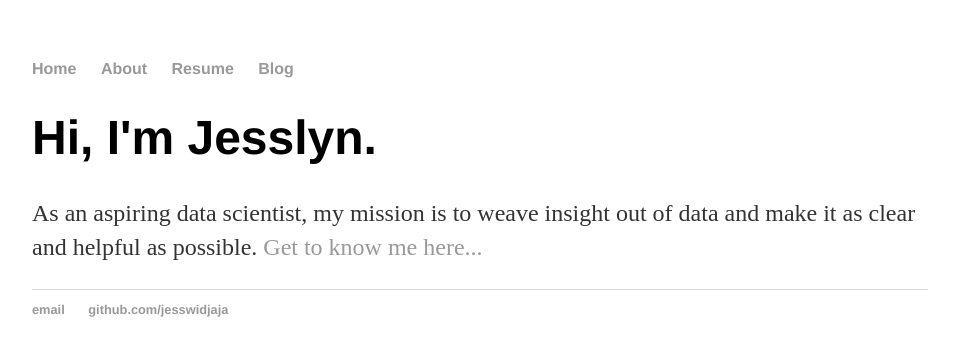
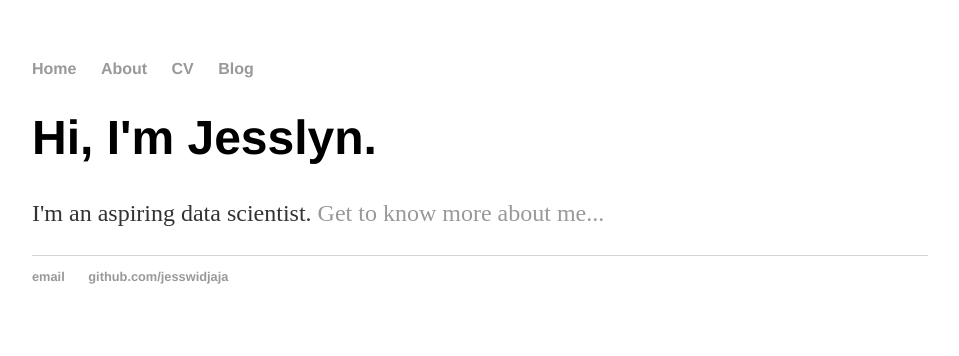
Before and after one commit to jesswidjaja/jesswidjaja.github.io, a Jekyll site: the page built from index.html, in a window 1280 px wide. Shown: the top 356 px of the page, without its empty margins (160-1119 px from the left). Built offline with Jekyll 4.4.1, drawn with Linux system fonts in a browser that asks for light colours.

Commit message:
Update index.html

```diff
--- a/index.html
+++ b/index.html
@@ -1,30 +1,8 @@
-<!DOCTYPE HTML>
-<html>
-  <head>
-      <title> Jesslyn Widjaja </title>
-      <!-- link to main style sheet -->
-      <link rel="stylesheet" type="text/css" href="css/main.css">
-  </head>
-  <body>
-      <nav>
-      <ul>
-          <li> <a href="/">Home</a> </li>
-          <li> <a href="/about">About</a> </li>
-          <li> <a href="/resume">Resume</a> </li>
-          <li> <a href="/blog">Blog</a> </li>
-      </ul>
-      </nav>
-      <div class = "container">
-      <div class = "blurb">
-          <h1>Hi, I'm Jesslyn.</h1>
-				  <p>As an aspiring data scientist, my mission is to weave insight out of data and make it as clear and helpful as possible. <a href="/about">Get to know me here...</a></p>
-    		</div><!-- /.blurb -->
-		</div><!-- /.container -->
-		<footer>
-    		<ul>
-        		<li><a href="mailto:jtwidjaja1@gmail.com">email</a></li>
-        		<li><a href="https://github.com/jesswidjaja">github.com/jesswidjaja</a></li>
-			</ul>
-		</footer>
-	</body>
-</html>
+---
+layout: default
+title: Jesslyn Widjaja
+---
+<div class="blurb">
+	<h1>Hi, I'm Jesslyn.</h1>
+	<p>I'm an aspiring data scientist. <a href="/about">Get to know more about me...</a></p>
+</div><!-- /.blurb -->
```
